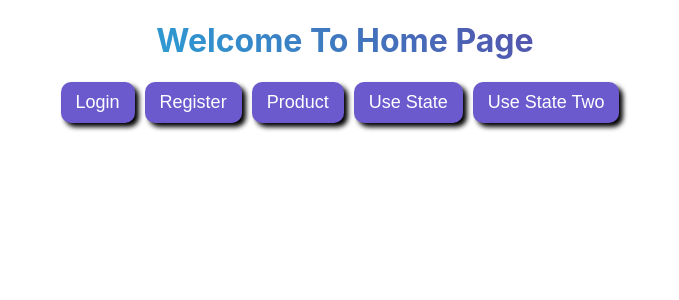
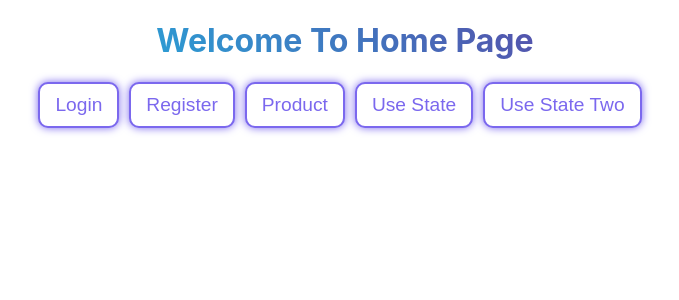
Before and after one commit to DakhaniUsman/awdiz-react, a React (Create React App) app: page / in a window 1280 px wide. Shown: the top 300 px of the page, without its empty margins (295-974 px from the left). Built offline with nearby package versions, Linux system fonts and the light colour scheme.

Commit message:
react day 06

```diff
--- a/src/App.jsx
+++ b/src/App.jsx
@@ -7,6 +7,7 @@ import NotFound from "./components/NotFound";
 import Product from "./components/Product";
 import UseState from "./components/Day-03/UseState";
 import UseStateTwo from "./components/Day-05/UseStateTwo";
+import UseEffect from "./components/Day-06/UseEffect";
 
 function App() {
   return (
@@ -19,6 +20,7 @@ function App() {
         <Route path="/product" element={<Product />} />
         <Route path="/use-state" element={<UseState />} />
         <Route path="/use-state-two" element={<UseStateTwo />} />
+        <Route path="/use-effect" element={<UseEffect />} />
       </Routes>
     </div>
   );
--- a/src/components/Day-03/UseState.css
+++ b/src/components/Day-03/UseState.css
@@ -2,16 +2,20 @@ button {
   padding: 10px 15px;
   margin-right: 10px;
   font-size: 18px;
-  background-color: slateblue;
-  color: white;
-  border: none;
+  background-color: white;
+  color: mediumslateblue;
+  border: 2px solid mediumslateblue;
   outline: none;
   border-radius: 10px;
-  box-shadow: 4px 4px 5px  black;
+  font-size: 1.2em;
+  box-shadow: 0px 0px 8px ;
 }
 
 button:hover{
-  box-shadow: 0px 0px 5px black;
+ background-color: mediumslateblue;
+ color: white ;
+ transition: all .3s ease-out;
+ box-shadow: 0px 0px 10px;
 }
 
 
--- /dev/null
+++ b/src/components/Day-06/UseEffect.jsx
@@ -0,0 +1,25 @@
+import { useState } from "react";
+
+function UseEffect() {
+
+    const [counter, setCounter] = useState(1);
+
+    function Increment() {
+
+        setCounter(counter + 1);
+    }
+
+    return (
+
+        <div>
+            <h1>Use Effect</h1>
+
+            <h1>Counter : {counter}</h1>
+
+            <button onClick={Increment}>+</button>
+        </div>
+    )
+
+}
+
+export default UseEffect;
```
